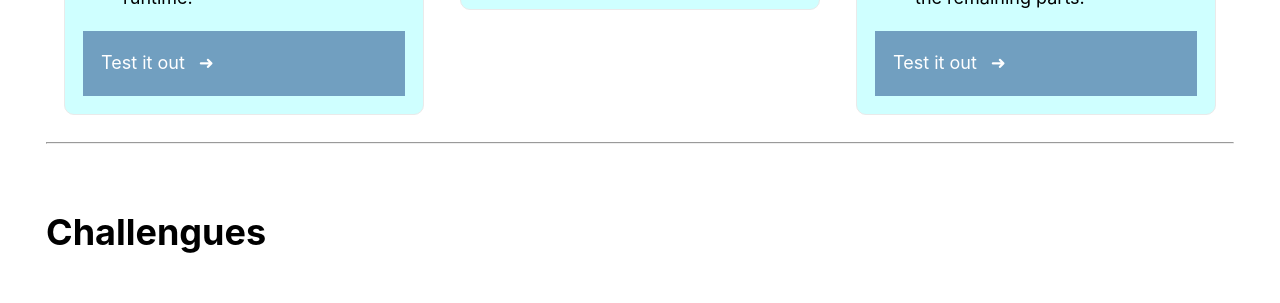
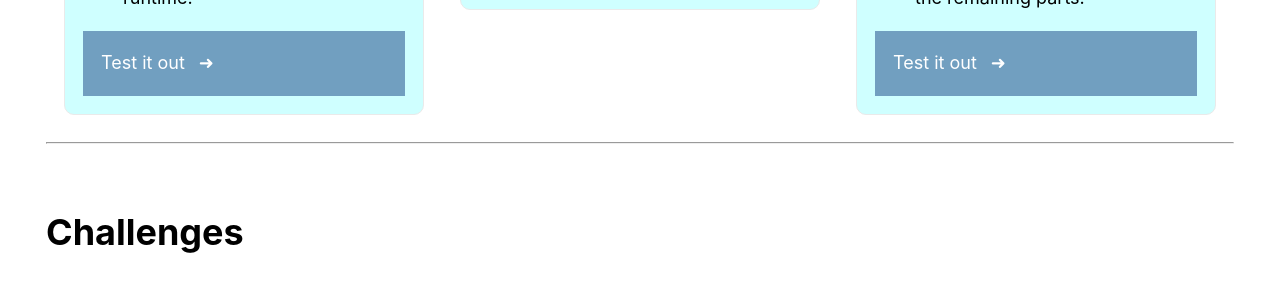
Before and after one commit to rominavarela-practicas/web-frameworks, a Next.js app in the folder nextjs/: page / in a window 1280 px wide. Shown: the part 815-1118 px from the top of the page. Built offline with nearby package versions, Linux system fonts and the light colour scheme.

Commit message:
Fix typos and conventions

```diff
--- a/nextjs/pages/swr/counter.js
+++ b/nextjs/pages/challenges/counter.js
@@ -3,7 +3,7 @@ import Head from 'next/head';
 import Layout from '../../components/layout';
 
 export default function Countries() {
-    console.log("Rendering /swr/counter");
+    console.log("Rendering /challenges/counter");
 
     const [ count, setCount ] = useState(0);
 
--- a/nextjs/pages/index.js
+++ b/nextjs/pages/index.js
@@ -62,10 +62,10 @@ export default function Home() {
 
         <hr/>
 
-        <h1>Challengues</h1>
+        <h1>Challenges</h1>
 
         <div className={styles.grid}>
-          <Card title="Dynamic Counter using Client Side Rendering" href="/swr/counter"></Card>
+          <Card title="Dynamic Counter using Client Side Rendering" href="/challenges/counter"></Card>
         </div>
       </main>
     </Layout>
--- a/nextjs/pages/swr/countries.js
+++ b/nextjs/pages/swr/countries/index.js
@@ -1,5 +1,5 @@
 import Head from 'next/head';
-import Layout from '../../components/layout';
+import Layout from '../../../components/layout';
 import axios from "axios";
 import useSWR from 'swr';
 
```
